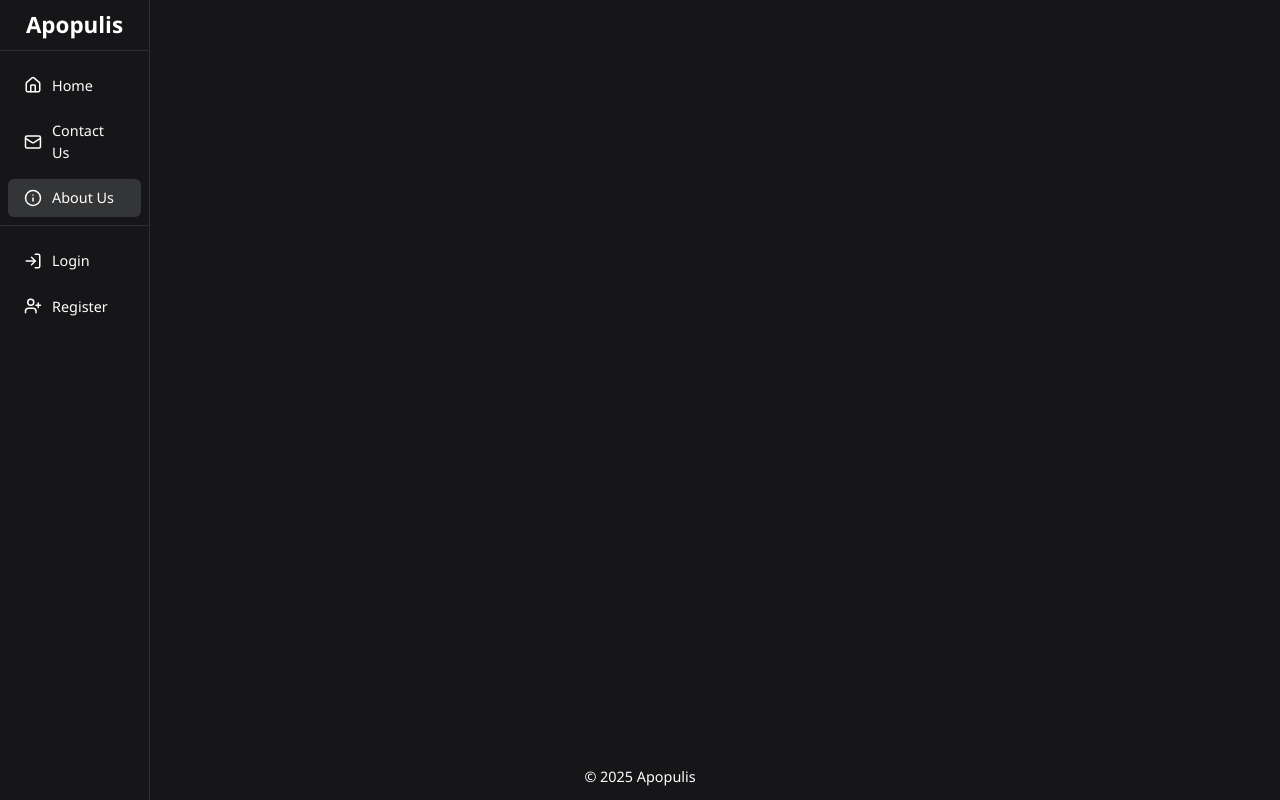
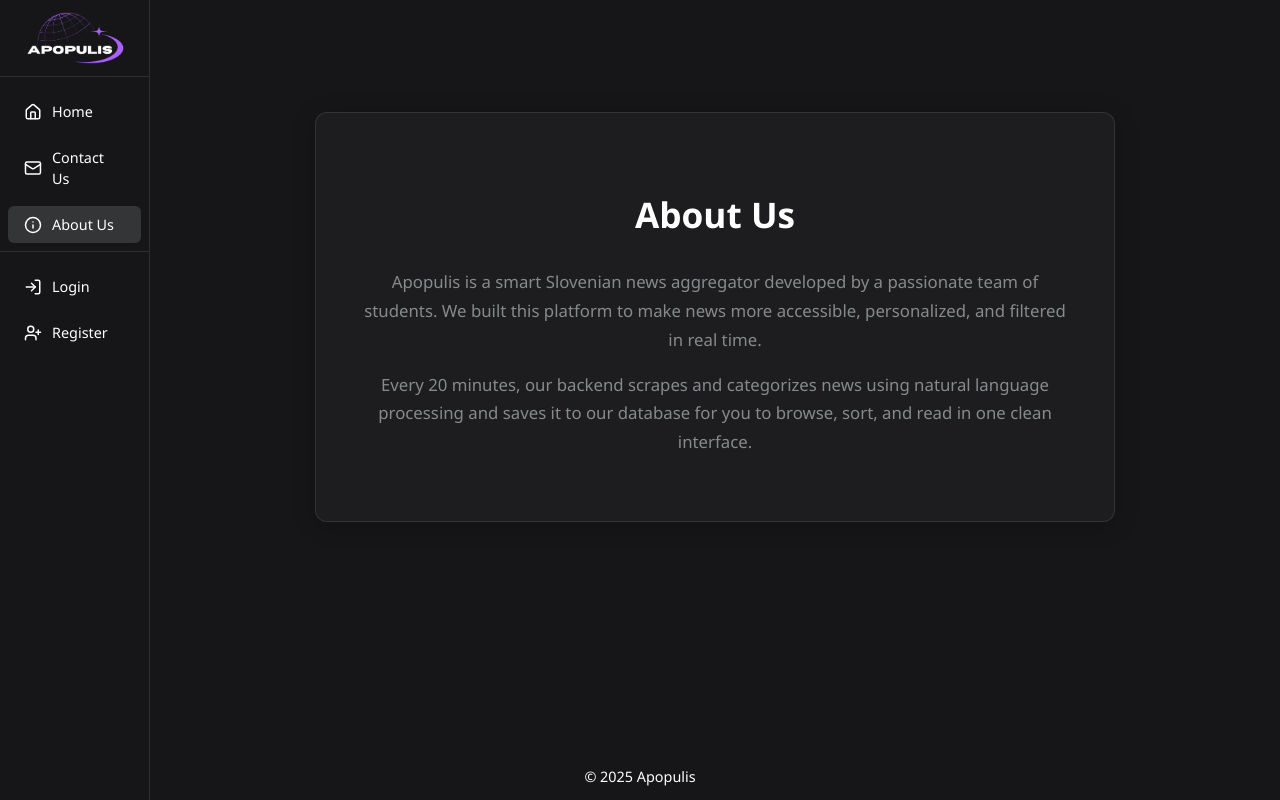
Before and after one commit to Lejlaa00/Apopulis, a React (Create React App) app in the folder web-app/frontend/: page /about in a window 1280 px wide. Built offline with nearby package versions, Linux system fonts and the light colour scheme.

Commit message:
Added logo

```diff
--- a/web-app/frontend/src/App.js
+++ b/web-app/frontend/src/App.js
@@ -7,6 +7,7 @@ import Register from "./components/Register";
 import Home from "./components/Home";
 import NewsDetail from './components/NewsDetail';
 import Profile from './components/Profile';
+import AboutUs from "./components/AboutUs";
 import { ToastContainer } from 'react-toastify';
 import 'react-toastify/dist/ReactToastify.css';
 import 'leaflet/dist/leaflet.css';
@@ -30,6 +31,7 @@ function App() {
             <Route path="/register" element={<Register />} />
             <Route path="/news/:id" element={<NewsDetail />} />
             <Route path="/profile" element={<Profile />} />
+            <Route path="/about" element={<AboutUs />} />
           </Routes>
         </Layout>
 
--- /dev/null
+++ b/web-app/frontend/src/components/AboutUs.js
@@ -0,0 +1,20 @@
+import React from "react";
+import "../css/about.css";
+
+const AboutUs = () => {
+  return (
+    <div className="page-content">
+      <h1>About Us</h1>
+      <p>
+        Apopulis is a smart Slovenian news aggregator developed by a passionate team of students.
+        We built this platform to make news more accessible, personalized, and filtered in real time.
+      </p>
+      <p>
+        Every 20 minutes, our backend scrapes and categorizes news using natural language processing
+        and saves it to our database for you to browse, sort, and read in one clean interface.
+      </p>
+    </div>
+  );
+};
+
+export default AboutUs;
--- a/web-app/frontend/src/components/NewsDetail.js
+++ b/web-app/frontend/src/components/NewsDetail.js
@@ -10,12 +10,13 @@ import { faThumbsUp, faThumbsDown, faStar, faLocationDot, faVolumeHigh, faVolume
 import { faComment } from '@fortawesome/free-solid-svg-icons';
 import { useNavigate } from 'react-router-dom';
 import { toast } from 'react-toastify';
+import { X } from "lucide-react";
 
 import '../css/newsDetail.css';
 
 const API_URL = process.env.REACT_APP_API_URL || 'http://localhost:5001/api';
 
-function NewsDetail({ id: propId, embedded = false }) {
+function NewsDetail({ id: propId, embedded = false, onClose }) {
     const { id: routeId } = useParams();
     const id = propId || routeId;
     const { user } = useContext(UserContext);
--- a/web-app/frontend/src/components/Sidebar.js
+++ b/web-app/frontend/src/components/Sidebar.js
@@ -15,7 +15,7 @@ const Sidebar = () => {
   return (
     <div className="sidebar">
       <div className="sidebar-header">
-        <h2>Apopulis</h2>
+        <img src="/logo.png" alt="Apopulis Logo" className="sidebar-logo" />
       </div>
       <hr className="sidebar-divider" />
       <ul className="nav-list">
--- /dev/null
+++ b/web-app/frontend/src/css/about.css
@@ -0,0 +1,24 @@
+.page-content {
+  max-width: 800px;
+  margin: 6rem auto;
+  padding: 3rem;
+  background-color: rgba(255, 255, 255, 0.03);
+  border: 1px solid var(--color-divider);
+  border-radius: 12px;
+  box-shadow: 0 4px 24px rgba(0, 0, 0, 0.2);
+  color: var(--color-text-white);
+  line-height: 1.7;
+  text-align: center;
+}
+
+.page-content h1 {
+  font-size: 2.2rem;
+  margin-bottom: 1.5rem;
+  color: var(--color-text-white);
+}
+
+.page-content p {
+  font-size: 1.05rem;
+  margin-bottom: 1rem;
+  color: var(--color-text-muted);
+}
--- a/web-app/frontend/src/css/newsDetail.css
+++ b/web-app/frontend/src/css/newsDetail.css
@@ -486,6 +486,23 @@
   letter-spacing: 0.3px;
 }
 
+.close-button {
+  position: fixed;
+  top: 24px;
+  right: 32px;
+  background: none;
+  border: none;
+  color: var(--color-text-light-gray);
+  cursor: pointer;
+  font-size: 1.2rem;
+  z-index: 1500;
+  transition: color 0.2s ease;
+}
+
+.close-button:hover {
+  color: var(--color-accent-red);
+}
+
 @keyframes fadeInUp {
   0% {
     opacity: 0;
--- a/web-app/frontend/src/css/profile.css
+++ b/web-app/frontend/src/css/profile.css
@@ -71,7 +71,7 @@
   margin-top: 15px;
   text-align: center;
   font-size: 0.95rem;
-  color: var(--color-accent-red);
+  color: var(--color-accent-purple);
 }
 
 @media (max-width: 768px) {
--- a/web-app/frontend/src/css/sidebar.css
+++ b/web-app/frontend/src/css/sidebar.css
@@ -258,7 +258,6 @@
   padding: 4px;
 }
 
-
 @media (max-width: 992px) {
   .sidebar {
     width: 100%;
```
